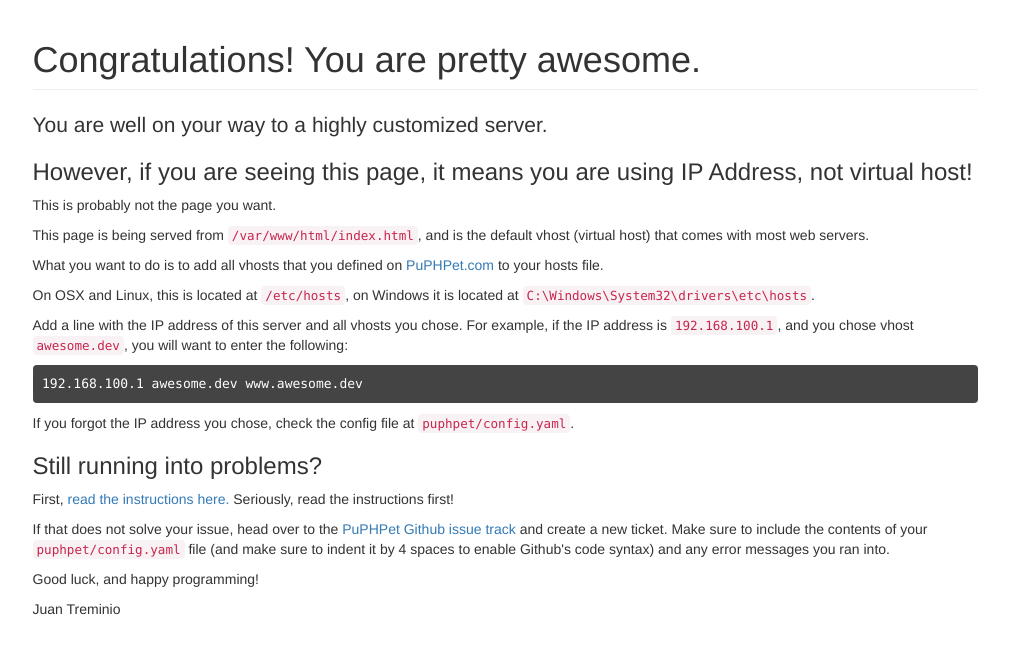
After one commit to AxelPauwels/quiz-scoreboard, a PHP site: page /database/html/index.html in a window 1280 px wide. The commit adds this page. Shown: the top 654 px of the page, without its empty margins (135-1144 px from the left). Run offline with PHP 8.4, Linux system fonts and the light colour scheme.

Commit message:
QUI-001 Updating config + some design stuff

```diff
--- /dev/null
+++ b/html/index.html
@@ -0,0 +1,81 @@
+<!DOCTYPE html>
+<html lang="en">
+<head>
+    <meta http-equiv="content-type" content="text/html; charset=UTF-8" />
+    <meta charset="utf-8" />
+    <title>Webserver Landing Page</title>
+    <meta name="generator" content="PuPHPet.com" />
+    <meta name="viewport" content="width=device-width, initial-scale=1, maximum-scale=1" />
+    <link href="//netdna.bootstrapcdn.com/bootstrap/3.3.2/css/bootstrap.min.css" rel="stylesheet" />
+    <style type="text/css">pre { background: #444; color:#fff; border-style: none; }</style>
+    <!--[if lt IE 9]><script src="//html5shim.googlecode.com/svn/trunk/html5.js?"></script><![endif]-->
+</head>
+<body>
+<div class="container">
+    <div class="row">
+        <div class="col-md-12">
+            <div class="row">
+                <div class="col-md-1"></div>
+                <div class="col-md-10">
+                    <h1 class="page-header">Congratulations! You are pretty awesome.</h1>
+
+                    <p class="lead">You are well on your way to a highly customized server.</p>
+
+                    <h3>However, if you are seeing this page, it means you are using IP Address, not virtual host!</h3>
+
+                    <p>This is probably not the page you want.</p>
+
+                    <p>
+                        This page is being served from <code>/var/www/html/index.html</code>, and is the default
+                        vhost (virtual host) that comes with most web servers.
+                    </p>
+
+                    <p>
+                        What you want to do is to add all vhosts that you defined on
+                        <a href="https://puphpet.com" target="_blank">PuPHPet.com</a> to your hosts file.
+                    </p>
+
+                    <p>
+                        On OSX and Linux, this is located at <code>/etc/hosts</code>, on Windows it is located at
+                        <code>C:\Windows\System32\drivers\etc\hosts</code>.
+                    </p>
+
+                    <p>
+                        Add a line with the IP address of this server and all vhosts you chose. For example, if the
+                        IP address is <code>192.168.100.1</code>, and you chose vhost <code>awesome.dev</code>,
+                        you will want to enter the following:
+                    </p>
+
+                    <pre>192.168.100.1 awesome.dev www.awesome.dev</pre>
+
+                    <p>
+                        If you forgot the IP address you chose, check the config file at
+                        <code>puphpet/config.yaml</code>.
+                    </p>
+
+                    <h3>Still running into problems?</h3>
+
+                    <p>
+                        First, <a href="https://github.com/puphpet/puphpet/blob/master/archive/puphpet/shell/ascii-art/important-notices.txt"
+                                  target="_blank">read the instructions here.</a>
+                        Seriously, read the instructions first!
+                    </p>
+
+                    <p>
+                        If that does not solve your issue, head over to the
+                        <a href="https://github.com/puphpet/puphpet/issues" target="_blank">PuPHPet Github issue track</a>
+                        and create a new ticket. Make sure to include the contents of your
+                        <code>puphpet/config.yaml</code> file (and make sure to indent it by 4 spaces to enable
+                        Github's code syntax) and any error messages you ran into.
+                    </p>
+
+                    <p>Good luck, and happy programming!</p>
+
+                    <p>Juan Treminio</p>
+                </div>
+            </div>
+        </div>
+    </div>
+</div>
+</body>
+</html>
```
Also changed, not shown: assets/css/custom.css (+10 -2 lines), assets/css/custom.less (+5 -3 lines), assets/css/less/base.css (+83 -2 lines), assets/css/less/base.less (+15 -2 lines), assets/js/scoreboard.js (+8 -0 lines), .htaccess (added), 2 other files.
